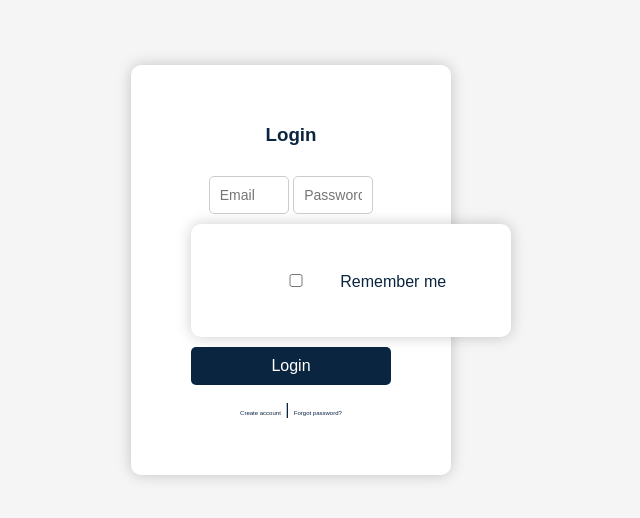
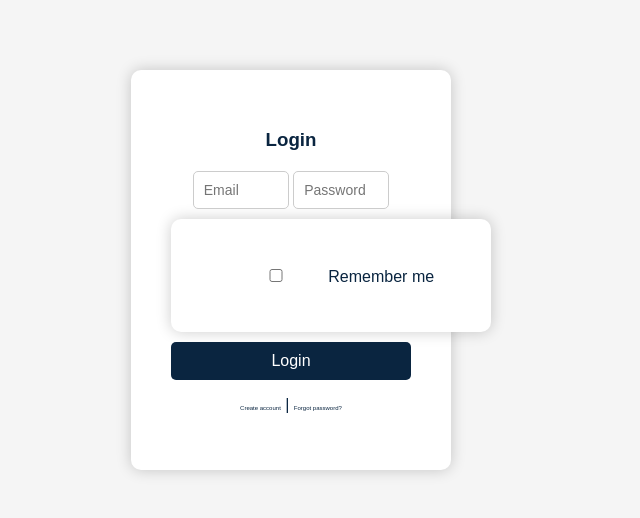
Before and after one commit to seun-tech/budget-tracker, a plain HTML site: page index.html in a window 1280 px wide. Shown: the part 130-648 px from the top of the page, without its empty margins (349-989 px from the left). Drawn offline with nearby package versions, Linux system fonts and the light colour scheme.

Commit message:
Update style.css

```diff
--- a/style.css
+++ b/style.css
@@ -7,14 +7,14 @@ button{cursor:pointer;}
 
 /* ===== Authentication ===== */
 #authContainer{display:flex;justify-content:center;align-items:center;height:100vh;}
-#authContainer div{background:#fff;padding:40px 60px;border-radius:10px;box-shadow:0 0 15px rgba(0,0,0,0.2);width:320px;text-align:center;}
-#authContainer h3{margin-bottom:20px;color:#0A2540;}
+#authContainer div{background:#fff;padding:40px 40px;border-radius:10px;box-shadow:0 0 15px rgba(0,0,0,0.2);width:320px;text-align:center;}
+#authContainer h3{margin-bottom:10px;color:#0A2540;}
 #authContainer input{width:40%;padding:10px;margin:10px 0;border:1px solid #ccc;border-radius:5px;font-size:14px;}
 #authContainer button{width:100%;padding:10px;margin-top:10px;border:none;background:#0A2540;color:#fff;font-size:16px;border-radius:5px;transition:0.3s;}
 #authContainer button:hover{background:#112F4E;}
 #authContainer a{color:#0A2540;text-decoration:none;font-size:6px;}
 #authContainer a:hover{text-decoration:underline;}
-#rememberMe{display:inline-block;margin-right:2px;}
+#rememberMe{display:inline-block;margin-right:5px;}
 
 /* ===== Sidebar ===== */
 .sidebar{width:0;background:#0A2540;height:100vh;position:fixed;top:0;left:0;overflow-x:hidden;transition:0.3s;z-index:100;}
```
